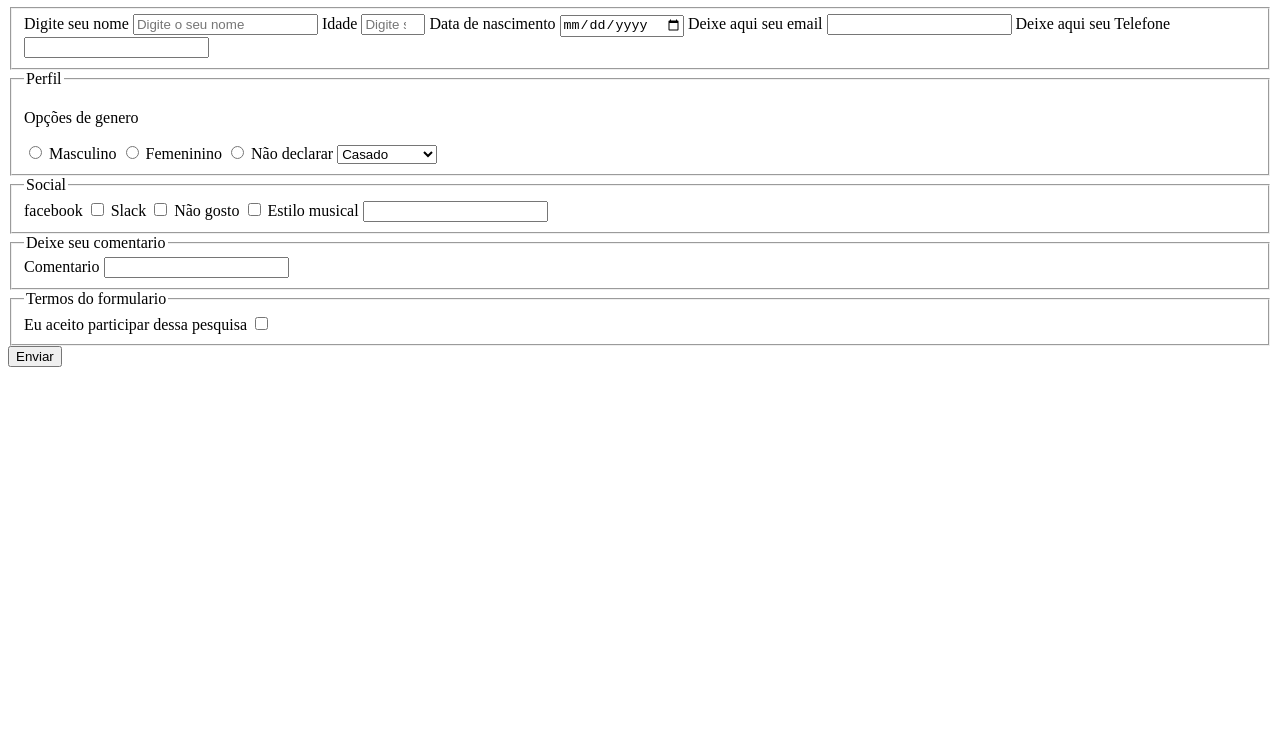
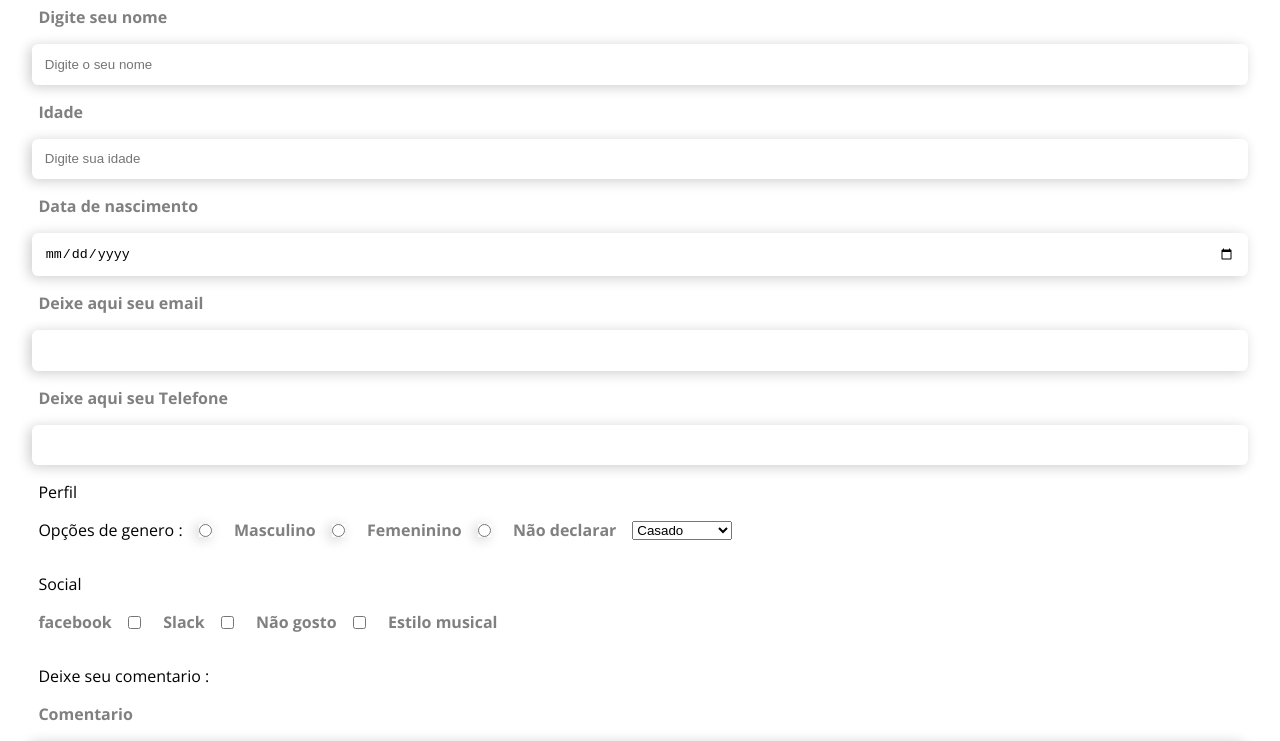
Before and after one commit to ElieldsonKervem/Formular-futurama, a plain HTML site: page index.html in a window 1280 px wide. Shown: the part 190-931 px from the top of the page. Before the commit the page ends 800 px from the top, so only its background shows below. Drawn offline with nearby package versions, Linux system fonts and the light colour scheme.

Commit message:
css added

```diff
--- /dev/null
+++ b/css/style.css
@@ -0,0 +1,106 @@
+*,
+label {
+    padding: 0;
+    margin: 0;
+    box-sizing: border-box;
+}
+
+body {
+    background: #ffffff;
+    font-family: "Open Sans", sans-serif;
+
+}
+
+header {
+    display: flex;
+    align-items: center;
+    flex-direction: column;
+}
+
+section {
+    margin-top: 2rem;
+    display: flex;
+    padding: 2rem;
+    max-width: 1333px;
+    margin: 0 auto;
+}
+
+form {
+    display: flex;
+    flex-direction: column;
+    width: 100%;
+    gap: 1rem;
+}
+
+fieldset {
+    display: flex;
+    flex-direction: column;
+    background: none;
+    border: none;
+    justify-content: center;
+}
+
+p,label,legend{
+    margin-left: 0.4rem;
+}
+
+label {
+    font-weight: bold;
+
+    color: gray;
+    margin: 1rem 0 1rem 0.4rem;
+}
+
+
+
+fieldset input {
+    padding: 0.8rem;
+    border-radius: 0.4rem;
+    border: none;
+    box-shadow: -3px 2px 13px rgba(0, 0, 0, 0.2)
+}
+
+fieldset input:focus {
+    outline: none;
+}
+
+.field-gender, .fieldset-social, .field-legal {
+    display: flex;
+    flex-direction: row;
+    align-items: center;
+    justify-content: flex-start;
+    align-content: center;
+    flex-wrap: nowrap;
+    gap: 1rem;
+}
+
+.field-gender,.fieldset-social input {
+    background: none;
+    box-shadow: none;
+}
+
+.coments{
+    padding: 4rem;
+    border: 0.2px solid rgba(0, 0, 0, 0.2);
+
+}
+
+#legal-input{
+    width: fit-content;
+}
+
+.btn-main{
+    background: rgb(129, 92, 230);
+     padding: 1rem;
+     border: none;
+     border-radius: 0.4rem;
+     color: white;
+     font-weight: bold;
+     width: 50%;
+     margin: 0 auto;
+}
+
+.btn-main:hover{
+    background: rgb(136, 74, 229);
+    cursor: pointer;
+}
--- a/index.html
+++ b/index.html
@@ -1,10 +1,18 @@
 <!DOCTYPE html>
 <html lang="pt-br">
+
 <head>
     <meta charset="UTF-8">
     <meta name="viewport" content="width=device-width, initial-scale=1.0">
+    <link rel="preconnect" href="https://fonts.googleapis.com">
+    <link rel="preconnect" href="https://fonts.gstatic.com" crossorigin>
+    <link
+        href="https://fonts.googleapis.com/css2?family=Karla:ital,wght@0,200..800;1,200..800&family=Open+Sans:ital,wght@0,300..800;1,300..800&family=Roboto:ital,wght@0,100..900;1,100..900&display=swap"
+        rel="stylesheet">
     <title>Pesquisa culturama</title>
+    <link rel="stylesheet" href="./css/style.css">
 </head>
+
 <body>
     <header>
         <img src="./imgs/logo-culturama.png" alt="logo da pagina culturama">
@@ -15,7 +23,7 @@
         <form action="" method="get">
             <fieldset class="field-main">
 
-               <label for="name" > Digite seu nome </label>
+                <label for="name"> Digite seu nome </label>
                 <input type="text" placeholder="Digite o seu nome" required name="name">
 
 
@@ -39,7 +47,7 @@
             <fieldset class="field-gender">
                 <legend>Perfil</legend>
 
-                <p>Opções de genero</p>
+                <p>Opções de genero :</p>
 
                 <input type="radio" name="user-gender" value="man">
                 <label for="user-gender">Masculino</label>
@@ -59,7 +67,7 @@
             </fieldset>
 
 
-            <fieldset>
+            <fieldset class="fieldset-social">
                 <legend>Social</legend>
 
                 <label for="facebook">facebook</label>
@@ -83,20 +91,21 @@
             </fieldset>
 
             <fieldset class="field-comments">
-                <legend>Deixe seu comentario</legend>
+                <legend>Deixe seu comentario :</legend>
                 <label for="coments">Comentario</label>
-                <input type="text"  name="comments"/>
+                <input type="text" name="comments"  class="coments"/>
             </fieldset>
 
 
             <fieldset class="field-legal">
-                <legend>Termos do formulario</legend>
-                <label for="legal-box">Eu aceito participar dessa pesquisa</label>
-                <input type="checkbox" name="legal-box" id="" required>
+                <legend>Termos do formulario </legend>
+                <label for="legal-box">Eu aceito participar dessa pesquisa :</label>
+                <input type="checkbox" name="legal-box" id="legal-input" required>
             </fieldset>
 
-            <button type="submit">Enviar</button>
+            <button type="submit" class="btn-main" aria-label="Enviar dados">Enviar</button>
         </form>
     </section>
 </body>
+
 </html>
```
Lines whose indentation alone changed are shown as unchanged.
